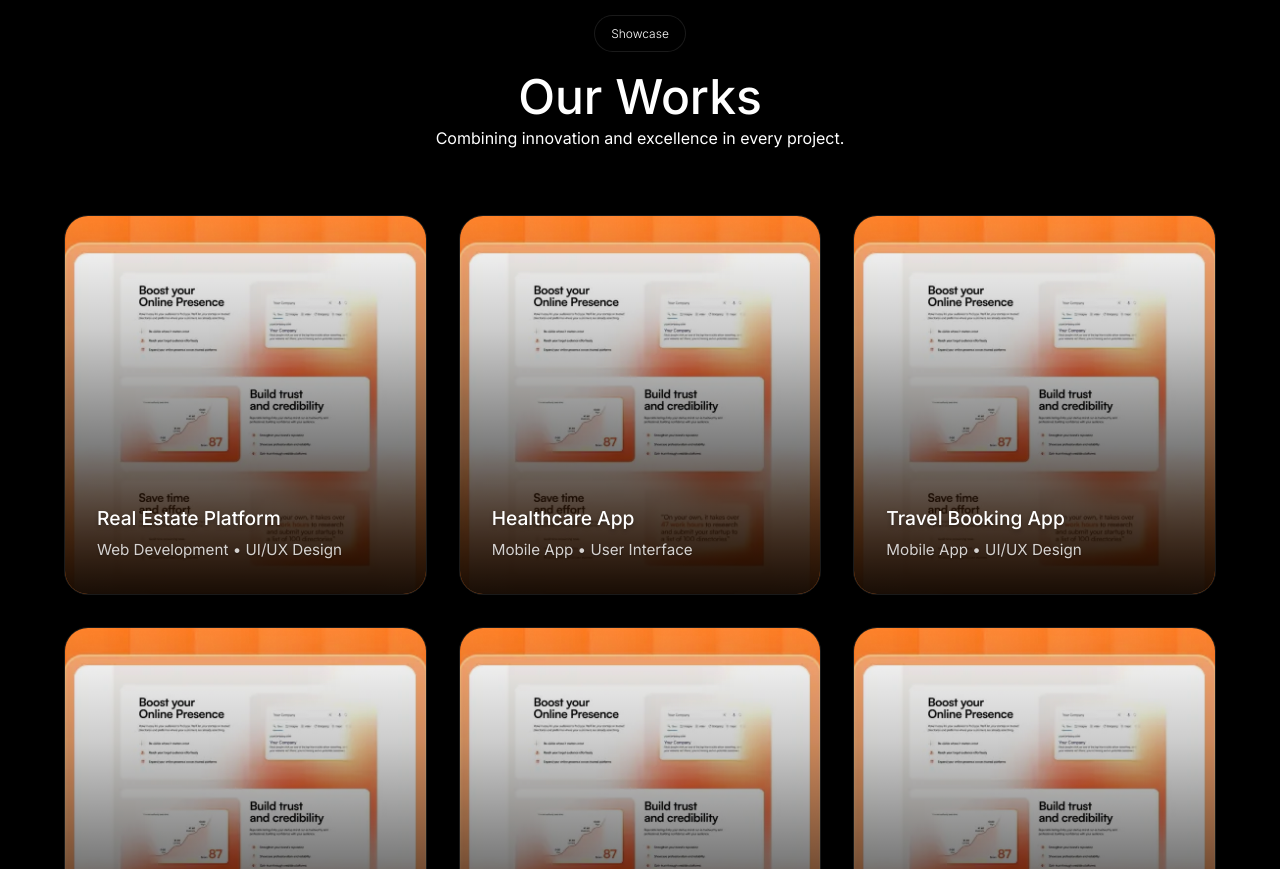
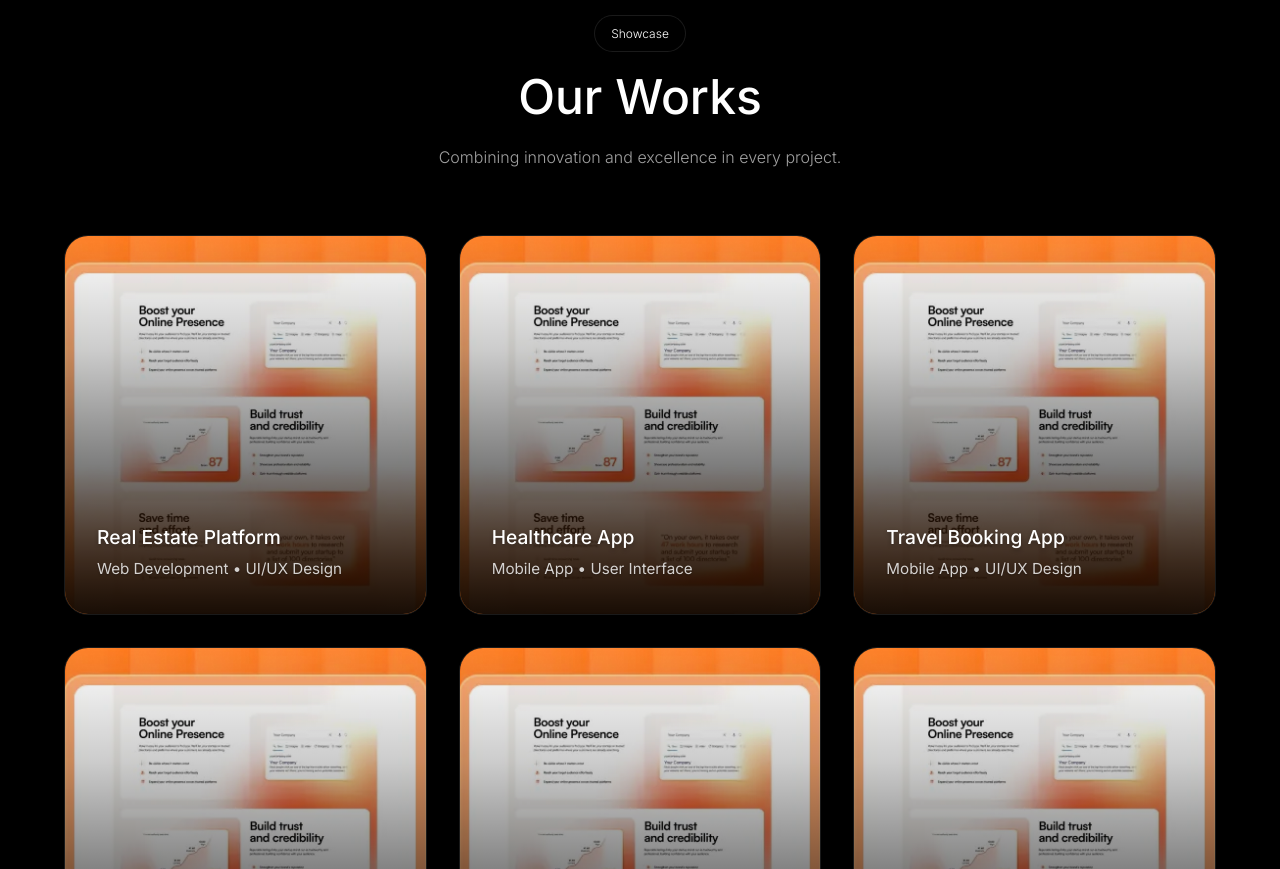
Before and after one commit to michaeldiopenes7/asbir-web-vite, a React (Vite) app: page / in a window 1280 px wide. Shown: the part 5340-6209 px from the top of the page. Built offline with nearby package versions, Linux system fonts and the light colour scheme.

Commit message:
refactor: streamline SEO title handling and improve Works section header styling.

```diff
--- a/src/App.jsx
+++ b/src/App.jsx
@@ -35,7 +35,7 @@ const App = () => {
         <Route path="/" element={
           <main>
             <SEO
-              title="AsbirTech | Expert Web & Mobile App Development Agency"
+              title="AsbirTech"
               description="AsbirTech enables businesses to scale, transform, and gain a competitive advantage with robust and flexible web and mobile solutions."
               canonical="/"
             />
--- a/src/components/SEO/SEO.jsx
+++ b/src/components/SEO/SEO.jsx
@@ -10,11 +10,11 @@ const SEO = ({
     image,
     schema
 }) => {
-    const siteTitle = 'AsbirTech - Web & Mobile Development Solutions';
+    const siteTitle = 'AsbirTech';
     const siteUrl = 'https://asbirtech.com';
     const defaultImage = 'https://asbirtech.com/og-image.jpg';
 
-    const fullTitle = title ? `${title} | AsbirTech` : siteTitle;
+    const fullTitle = title === 'AsbirTech' ? title : (title ? `${title} | AsbirTech` : siteTitle);
     const fullUrl = canonical ? `${siteUrl}${canonical}` : siteUrl;
     const metaImage = image || defaultImage;
 
--- a/src/sections/Works/Works.css
+++ b/src/sections/Works/Works.css
@@ -4,6 +4,18 @@
     z-index: 1;
     overflow: hidden;
 }
+
+.works h2 {
+    margin-bottom: 1.2rem;
+}
+
+.works .section-header p {
+    font-weight: 300;
+    color: var(--text-secondary);
+    max-width: 600px;
+    margin: 0 auto;
+}
+
 
 .works-list {
     display: grid;
--- a/src/sections/Works/Works.jsx
+++ b/src/sections/Works/Works.jsx
@@ -7,7 +7,7 @@ import './Works.css';
 const Works = () => (
     <section className="works" id="works">
         <div className="container">
-            <div className="section-header">
+            <div className="section-header align-center">
                 <div className="badge">Showcase</div>
                 <h2>Our Works</h2>
                 <p>Combining innovation and excellence in every project.</p>
```
